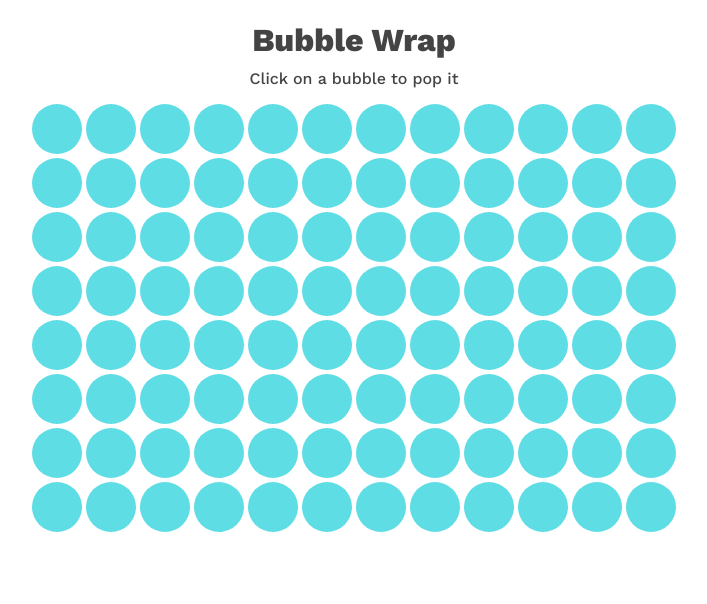
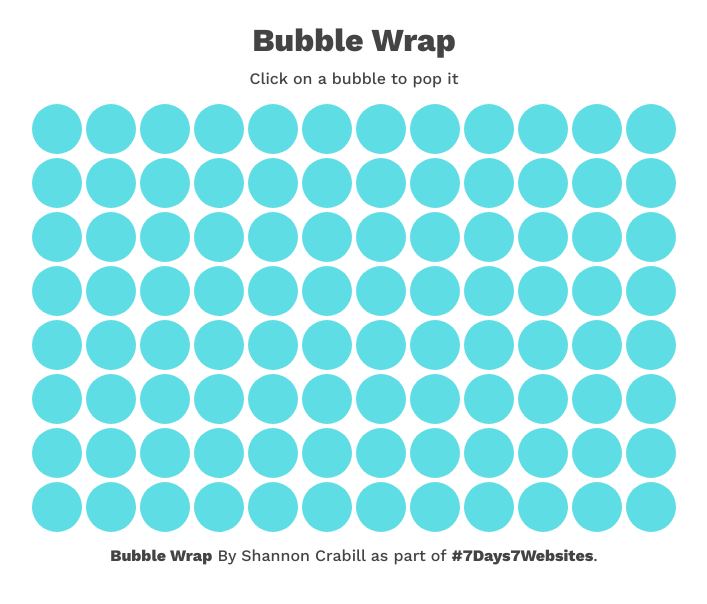
Before and after one commit to scrabill/bubble-wrap, a React (Create React App) app: page / in a window 1280 px wide. Shown: the top 604 px of the page, without its empty margins (286-993 px from the left). Built offline with nearby package versions, Linux system fonts and the light colour scheme.

Commit message:
Add footer and link styling

```diff
--- a/src/App.css
+++ b/src/App.css
@@ -46,6 +46,12 @@ p {
   margin-top: 10px;
 }
 
+a, a:visited {
+  color: #444444;
+  font-weight: bold;
+  text-decoration: none;
+}
+
 @media screen AND (max-width: 500px) {
   .container {
     width: 100%;
--- a/src/App.js
+++ b/src/App.js
@@ -11,6 +11,10 @@ function App() {
       <h1>Bubble Wrap</h1>
       <p>Click on a bubble to pop it</p>
       <BubbleContainer />
+
+      <footer>
+        <p><a href="https://github.com/scrabill/bubble-wrap" target="_blank">Bubble Wrap</a> By Shannon Crabill as part of <a href="https://shannoncrabill.com/blog/7-days-7-websites/" target="_blank">#7Days7Websites</a>.</p>
+      </footer>
     </div>
   );
 }
```
